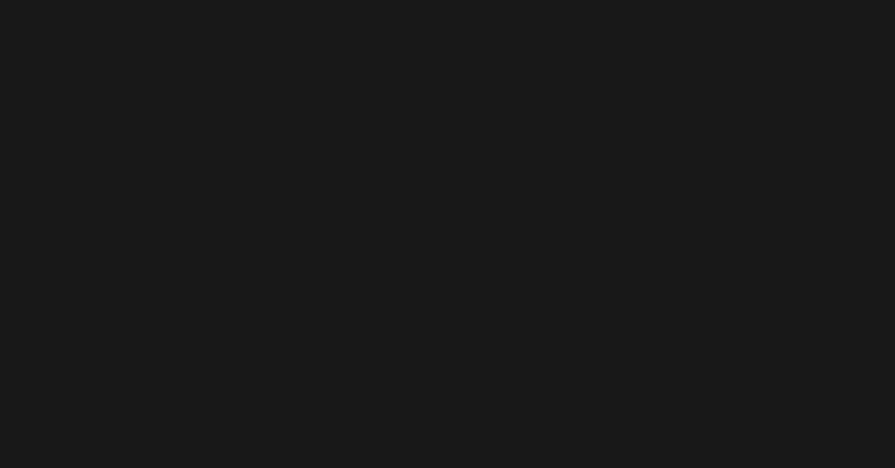
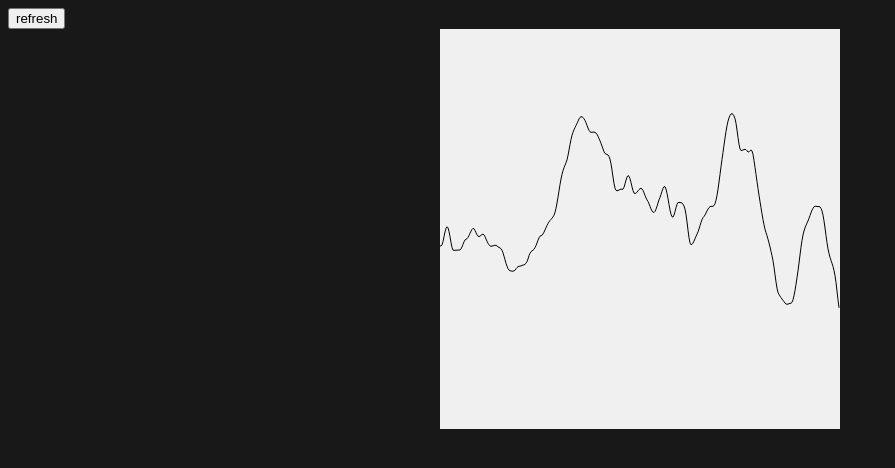
Before and after one commit to Farbfetzen/p5js-sketches, an Angular app: page /sketch/noise1d in a window 1280 px wide. Before the commit this address led to /. Shown: the top 468 px of the page, without its empty margins (0-895 px from the left). Built offline with nearby package versions, Linux system fonts and the light colour scheme.

Commit message:
Convert noise1d

```diff
--- a/sketches/noise1d/style.css
+++ /dev/null
@@ -1,12 +0,0 @@
-html,
-body {
-    height: 100%;
-}
-
-body {
-    background-color: #202020;
-    margin: 0;
-    display: flex;
-    justify-content: safe center;
-    align-items: safe center;
-}
--- a/src/app/app.routes.ts
+++ b/src/app/app.routes.ts
@@ -2,6 +2,7 @@ import { Routes } from "@angular/router";
 
 import { CollatzConjectureComponent } from "src/app/sketches/collatz-conjecture/collatz-conjecture.component";
 import { LangtonsAntComponent } from "src/app/sketches/langtons-ant/langtons-ant.component";
+import { Noise1dComponent } from "src/app/sketches/noise1d/noise1d.component";
 import { WelcomeComponent } from "src/app/welcome/welcome.component";
 
 export const routes: Routes = [
@@ -11,6 +12,7 @@ export const routes: Routes = [
         children: [
             { path: "collatz-conjecture", component: CollatzConjectureComponent },
             { path: "langtons-ant", component: LangtonsAntComponent },
+            { path: "noise1d", component: Noise1dComponent },
         ],
     },
 ];
--- /dev/null
+++ b/src/app/sketches/noise1d/noise1d.component.ts
@@ -0,0 +1,37 @@
+import p5 from "p5";
+
+import { Component } from "@angular/core";
+
+import { SketchComponent } from "src/app/sketch/sketch.component";
+
+@Component({
+    selector: "app-noise1d",
+    standalone: true,
+    imports: [SketchComponent],
+    template: `<app-sketch [sketchFun]="createSketch" centeredHorizontally="true" />`,
+})
+export class Noise1dComponent {
+    createSketch = (p: p5) => {
+        const increment = 0.02;
+        let start = 0;
+
+        p.setup = () => {
+            p.createCanvas(400, 400);
+            p.stroke(0);
+            p.noFill();
+        };
+
+        p.draw = () => {
+            p.background(240);
+            let xOffset = start;
+            p.beginShape();
+            for (let x = 0; x < p.width; x++) {
+                const y = p.noise(xOffset) * p.height;
+                xOffset += increment;
+                p.vertex(x, y);
+            }
+            p.endShape();
+            start += increment;
+        };
+    };
+}
--- a/src/app/welcome/welcome.component.html
+++ b/src/app/welcome/welcome.component.html
@@ -17,4 +17,15 @@
         by <a href="https://www.youtube.com/@TheCodingTrain" target="_blank">The Coding Train</a>. Takes a moment to
         load.
     </dd>
+
+    <dt>
+        <a routerLink="sketch/noise1d">noise1d</a>
+    </dt>
+    <dd>
+        An animated graph of 1D Perlin noise based on the video
+        <a href="https://www.youtube.com/watch?v=y7sgcFhk6ZM" target="_blank">
+            I.4: Graphing 1D Perlin Noise - Perlin Noise and p5.js Tutorial
+        </a>
+        by <a href="https://www.youtube.com/@TheCodingTrain" target="_blank">The Coding Train</a>.
+    </dd>
 </dl>
```
Also changed, not shown: sketches/noise1d/index.html (deleted, +0 -12 lines), sketches/noise1d/sketch.js (deleted, +0 -21 lines), sketches/noise1d/README.md (deleted), 1 other file (tests, documents, lock files or other folders).
